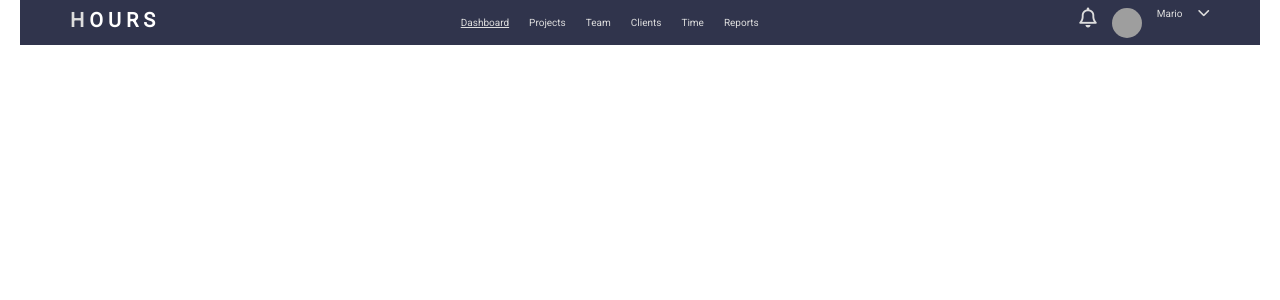
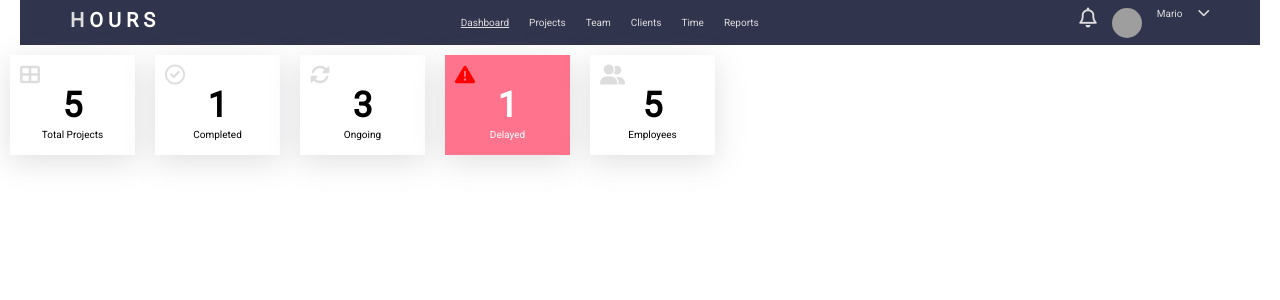
Before and after one commit to tonymike99/dashboard, a React (Create React App) app: page / in a window 1280 px wide. Shown: the top 300 px of the page. Built offline with nearby package versions, Linux system fonts and the light colour scheme; grey boxes are pictures that could not be loaded.

Commit message:
added component to display all the small stat cards

```diff
--- a/src/App.js
+++ b/src/App.js
@@ -1,10 +1,11 @@
 import "./App.css";
-import { Header } from "./components/index";
+import { Header, SmallStatCards } from "./components/index";
 
 function App() {
   return (
     <>
       <Header />
+      <SmallStatCards />
     </>
   );
 }
--- /dev/null
+++ b/src/components/Small-Stat-Cards/SmallStatCards.css
@@ -0,0 +1,5 @@
+.small-stat-cards {
+  display: flex;
+  gap: 2rem;
+  margin: 1rem;
+}
--- /dev/null
+++ b/src/components/Small-Stat-Cards/SmallStatCards.jsx
@@ -0,0 +1,51 @@
+import "./SmallStatCards.css";
+import { SmallStatCard } from "../index";
+
+function SmallStatCards() {
+  return (
+    <div className="small-stat-cards">
+      <SmallStatCard
+        backgroundColor={"white"}
+        textColor={"black"}
+        icon={"fa-solid fa-table-cells-large"}
+        iconColor={"#ddd"}
+        title={"5"}
+        subtitle={"Total Projects"}
+      />
+      <SmallStatCard
+        backgroundColor={"white"}
+        textColor={"black"}
+        icon={"fa-regular fa-circle-check"}
+        iconColor={"#ddd"}
+        title={"1"}
+        subtitle={"Completed"}
+      />
+      <SmallStatCard
+        backgroundColor={"white"}
+        textColor={"black"}
+        icon={"fa-solid fa-rotate"}
+        iconColor={"#ddd"}
+        title={"3"}
+        subtitle={"Ongoing"}
+      />
+      <SmallStatCard
+        backgroundColor={"#ff748c"}
+        textColor={"white"}
+        icon={"fa-solid fa-triangle-exclamation"}
+        iconColor={"red"}
+        title={"1"}
+        subtitle={"Delayed"}
+      />
+      <SmallStatCard
+        backgroundColor={"white"}
+        textColor={"black"}
+        icon={"fa-solid fa-user-group"}
+        iconColor={"#ddd"}
+        title={"5"}
+        subtitle={"Employees"}
+      />
+    </div>
+  );
+}
+
+export default SmallStatCards;
--- a/src/components/index.js
+++ b/src/components/index.js
@@ -1,4 +1,4 @@
 import Header from "./Header/Header";
 import SmallStatCard from "./Small-Stat-Card/SmallStatCard";
-
-export { Header, SmallStatCard };
+import SmallStatCards from "./Small-Stat-Cards/SmallStatCards";
+export { Header, SmallStatCard, SmallStatCards };
```
